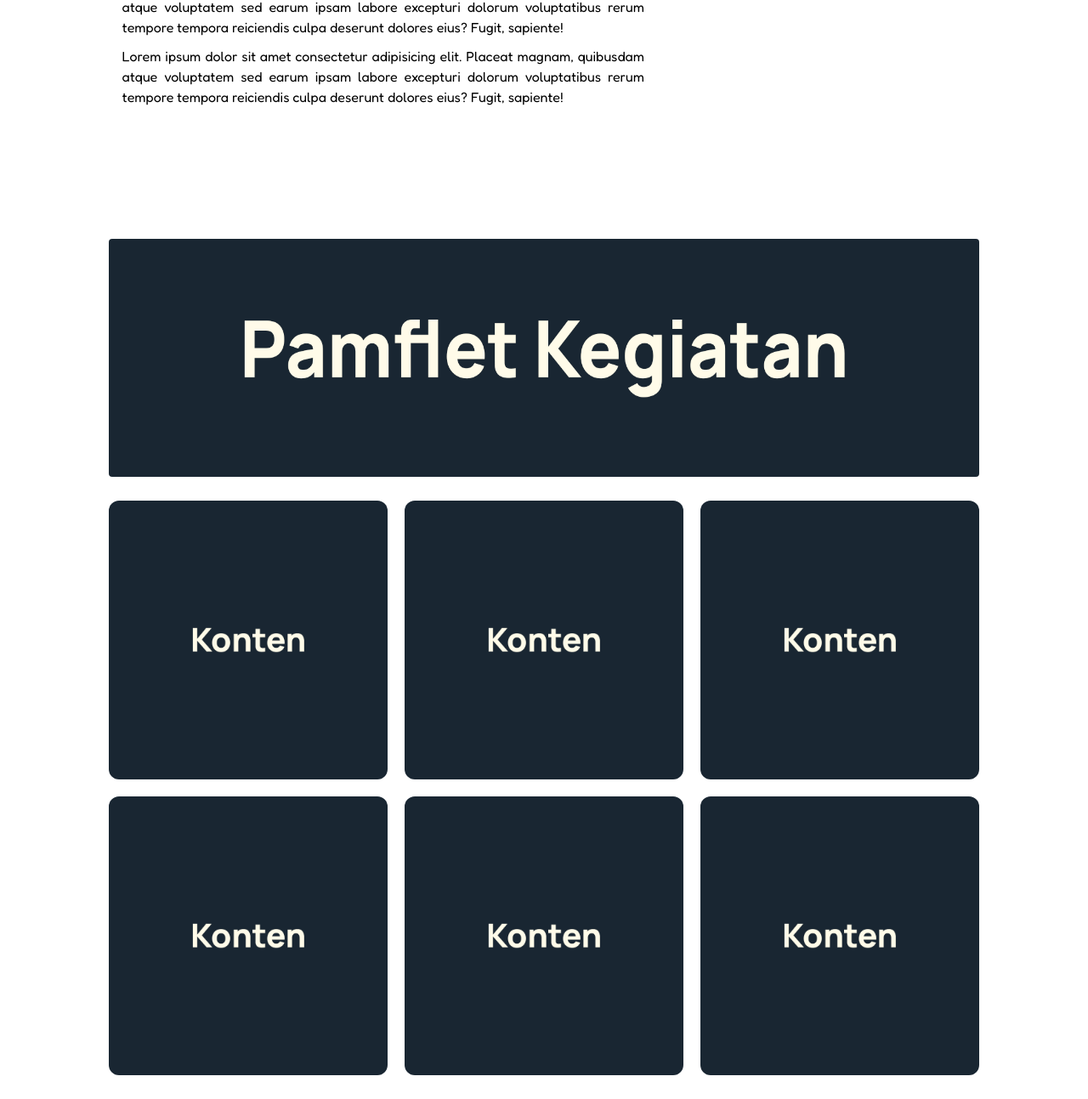
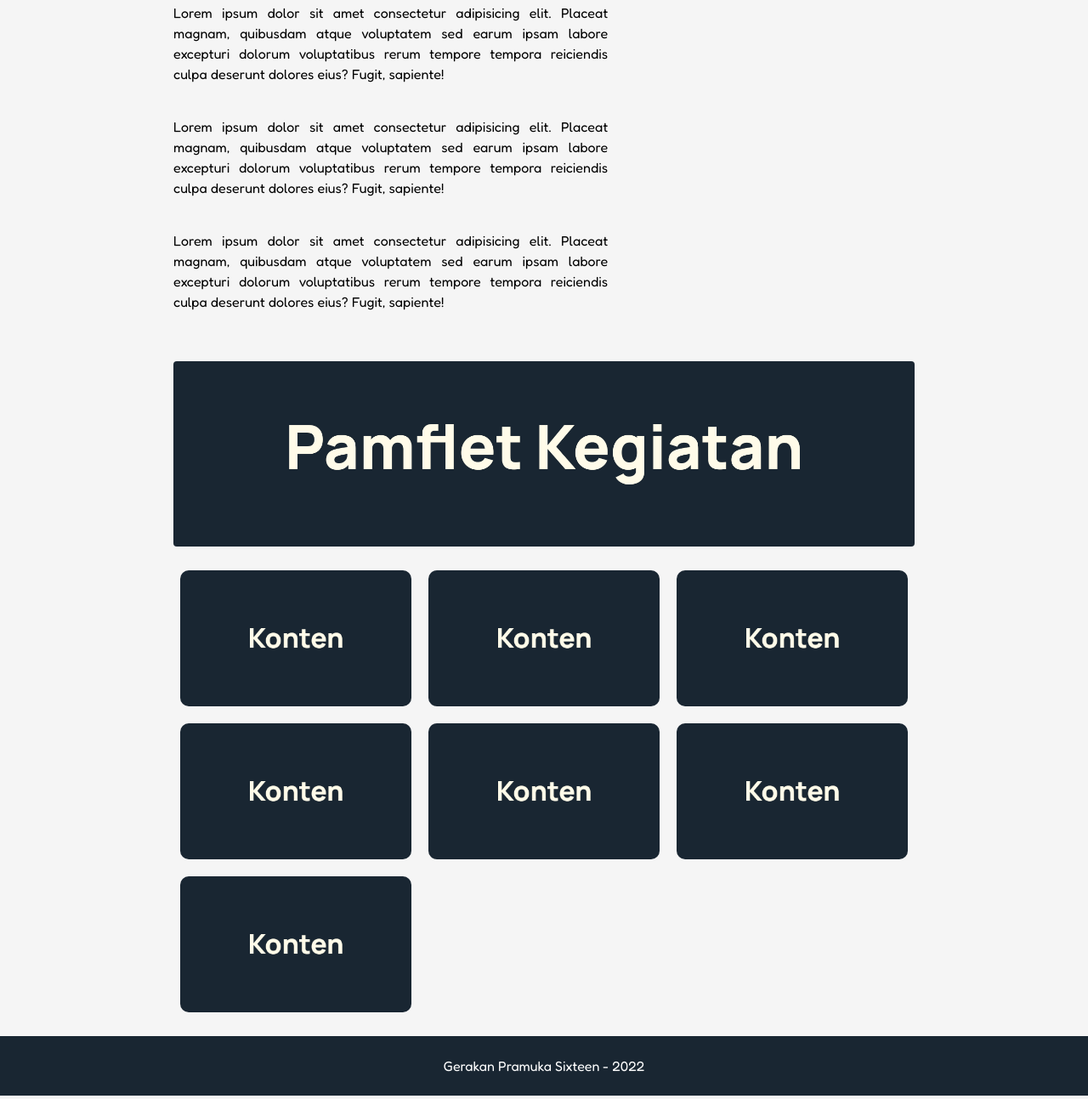
Before and after one commit to rhnrafif/jvalley_js, a website: page public/index.html in a window 1280 px wide. Shown: the part 657-1950 px from the top of the page at 85% size. Drawn offline with Linux system fonts and the light colour scheme.

Commit message:
latihan project 1

```diff
--- a/public/index.html
+++ b/public/index.html
@@ -8,74 +8,86 @@
     <link href="https://fonts.googleapis.com/css2?family=Fredoka:wght@300;400;500;600&display=swap" rel="stylesheet">
     <title>Gerakan Pramuka Sixteen</title>
 </head>
-<body class="font-root overflow-x-hidden">
-    <nav class="w-[100vw] bg-[#192632] ">
-        <div class="h-16 mx-auto max-w-5xl flex flex-row justify-between items-center ">
-            <img class="h-[60px] pt-1" src="./img/brand.png" alt="">
-            <menu class="w-[300px] flex flex-row justify-around text-white">
-                <a class="" href="#">Organisasi</a>
-                <a class="" href="#">Event</a>
-                <a class="" href="#">Partnership</a>
+<body class="font-root overflow-x-hidden bg-root">
+    <nav class="w-[100vw] bg-[#192632] sticky top-0 left-0">
+        <div class="h-16 px-3 mx-auto max-w-xl flex flex-row justify-between items-center md:max-w-2xl lg:max-w-4xl">
+            <img class="h-[40px] md:h-[50px] pt-1" src="./img/brand.png" alt="Logo">
+            <menu class="w-[240px] md:w-[380px] flex flex-row justify-around text-white">
+                <a class="text-sm md:text-base lg:text-lg" href="#">Organisasi</a>
+                <a class="text-sm md:text-base lg:text-lg" href="#">Event</a>
+                <a class="text-sm md:text-base lg:text-lg" href="#">Partnership</a>
             </menu>
         </div>
     </nav>
     <main class="w-[100vw]">
-        <div class="m-auto max-w-5xl flex flex-col items-center">
-            <h1 class="mt-5 text-xl text-center ">Welcome to Gerakan Pramuka Ambalan Sjafrudin Prawiranegara - Nyimas Gamparan</h1>
-            <img class="mt-5 w-[1080px] h-[350px] rounded" style="background-size: cover; background-position: center;" src="./img/hero.png" alt="">
+        <div class="mx-auto max-w-xl px-3 flex flex-col items-center md:max-w-2xl lg:max-w-4xl">
+            <h1 class="mt-5 text-sm md:text-base lg:text-lg text-center ">Welcome to Gerakan Pramuka Ambalan Sjafrudin Prawiranegara - Nyimas Gamparan</h1>
+            <img class="mt-5 w-full h-full rounded" src="./img/hero.png" alt="">
         </div>
-        <article class="m-auto my-7 max-w-5xl flex flex-row justify-center gap-5">
-            <div class="w-[60%] h-[400px]">
+
+        <article class="mx-auto my-7 max-w-xl flex flex-col gap-5 px-3 sm:flex-row md:max-w-2xl lg:max-w-4xl">
+            <div class="w-full h-full my-5 sm:w-[60%]">
                 <h1 class="text-center text-head font-medium">Berita</h1>
-                <div class="my-[10px] flex flex-row">
-                    <p class="text-justify">Lorem ipsum dolor sit amet consectetur adipisicing elit. Placeat magnam, quibusdam atque voluptatem sed earum ipsam labore excepturi dolorum voluptatibus rerum tempore tempora reiciendis culpa deserunt dolores eius? Fugit, sapiente!</p>
+                <div class="flex flex-wrap">
+                    <div class="my-[10px] md:mt-7 flex flex-row">
+                        <p class="text-justify text-sm md:text-base">Lorem ipsum dolor sit amet consectetur adipisicing elit. Placeat magnam, quibusdam atque voluptatem sed earum ipsam labore excepturi dolorum voluptatibus rerum tempore tempora reiciendis culpa deserunt dolores eius? Fugit, sapiente!</p>
                         <img src="" alt="">
                     </div>
-                <div class="my-[10px] flex flex-row">
-                    <p class="text-justify">Lorem ipsum dolor sit amet consectetur adipisicing elit. Placeat magnam, quibusdam atque voluptatem sed earum
+                    <div class="my-[10px] md:mt-7 flex flex-row">
+                        <p class="text-justify text-sm md:text-base">Lorem ipsum dolor sit amet consectetur adipisicing elit. Placeat magnam, quibusdam atque voluptatem sed earum
                             ipsam labore excepturi dolorum voluptatibus rerum tempore tempora reiciendis culpa deserunt dolores eius? Fugit,
                             sapiente!</p>
                         <img src="" alt="">
                     </div>
-                <div class="my-[10px] flex flex-row">
-                    <p class="text-justify">Lorem ipsum dolor sit amet consectetur adipisicing elit. Placeat magnam, quibusdam atque voluptatem sed earum
+                    <div class="my-[10px] md:mt-7 flex flex-row">
+                        <p class="text-justify text-sm md:text-base">Lorem ipsum dolor sit amet consectetur adipisicing elit. Placeat magnam, quibusdam atque voluptatem sed earum
+                            ipsam labore excepturi dolorum voluptatibus rerum tempore tempora reiciendis culpa deserunt dolores eius? Fugit,
+                            sapiente!</p>
+                        <img src="" alt="">
+                    </div>
+                    <div class="my-[10px] md:mt-7 flex flex-row">
+                        <p class="text-justify text-sm md:text-base">Lorem ipsum dolor sit amet consectetur adipisicing elit. Placeat magnam, quibusdam
+                            atque voluptatem sed earum
                             ipsam labore excepturi dolorum voluptatibus rerum tempore tempora reiciendis culpa deserunt dolores eius? Fugit,
                             sapiente!</p>
                         <img src="" alt="">
                     </div>
                 </div>
-            <div class="w-[35%] h-[400px] flex flex-col">
+            </div>
+            <div class="w-full h-full my-5 flex flex-col sm:w-[40%]">
                 <h1 class="text-center text-head font-medium">Navigasi</h1>
-                <div class="mt-3 ">
+                <div class="mt-7 ">
                     <div class="">
-                        <a href="#">Kegiatan Terbaru Lorem ipsum dolor sit amet consectetur adipisicing elit.?</a>
+                        <a class="text-sm md:text-base text-justify" href="#">Kegiatan Terbaru Lorem ipsum dolor sit amet consectetur adipisicing elit.?</a>
                     </div>
                 </div>
             </div>
         </article>
-        <section class="my-7 max-w-5xl mx-auto flex justify-center" id="pamflet">
-            <img class="h-[280px] w-[100%] rounded" src="./img/pamflet.png" alt="">
+
+        <section class="my-7 max-w-xl mx-auto px-3 flex justify-center md:max-w-2xl lg:max-w-4xl" id="pamflet">
+            <img class="h-full w-full rounded" src="./img/pamflet.png" alt="">
         </section>
-        <section class="my-7 max-w-5xl mx-auto grid grid-cols-3 gap-5">
-            <div class="">
-                <img class="rounded-xl" src="./img/konten.png" alt="">
+        <section class="my-7 max-w-xl mx-auto px-5 grid grid-cols-1 gap-5 sm:grid-cols-2 md:max-w-2xl lg:max-w-4xl lg:grid-cols-3">
+            <div class="h-80 sm:h-40 overflow-hidden rounded-[10px] bg-[url('./img/konten.png')] bg-cover bg-center">
             </div>
-            <div>
-                <img class="rounded-xl" src="./img/konten.png" alt="">
+            <div class="h-80 sm:h-40 overflow-hidden rounded-[10px] bg-[url('./img/konten.png')] bg-cover bg-center">
             </div>
-            <div>
-                <img class="rounded-xl" src="./img/konten.png" alt="">
+            <div class="h-80 sm:h-40 overflow-hidden rounded-[10px] bg-[url('./img/konten.png')] bg-cover bg-center">
             </div>
-            <div>
-                <img class="rounded-xl" src="./img/konten.png" alt="">
+            <div class="h-80 sm:h-40 overflow-hidden rounded-[10px] bg-[url('./img/konten.png')] bg-cover bg-center">
             </div>
-            <div>
-                <img class="rounded-xl" src="./img/konten.png" alt="">
+            <div class="h-80 sm:h-40 overflow-hidden rounded-[10px] bg-[url('./img/konten.png')] bg-cover bg-center">
             </div>
-            <div>
-                <img class="rounded-xl" src="./img/konten.png" alt="">
+            <div class="h-80 sm:h-40 overflow-hidden rounded-[10px] bg-[url('./img/konten.png')] bg-cover bg-center">
+            </div>
+            <div class="h-80 sm:h-40 overflow-hidden rounded-[10px] bg-[url('./img/konten.png')] bg-cover bg-center">
             </div>
         </section>
+        <footer class="mt-7 bg-[#192632] h-[70px] flex justify-center items-center">
+            <div class="flex justify-center">
+            <h1 class="text-white text-xs md:text-base">Gerakan Pramuka Sixteen - 2022</h1>
+            </div>
+        </footer>
 
 
     </main>
--- a/tailwind.config.js
+++ b/tailwind.config.js
@@ -9,6 +9,9 @@ module.exports = {
       fontFamily:{
         root: 'Fredoka',
       },
+      backgroundColor:{
+        root: '#f5f5f5',
+      }
     },
   },
   plugins: [],
```
Also changed, not shown: public/img/hero.jpg (deleted), public/style.css. Lines whose indentation alone changed are shown as unchanged.
